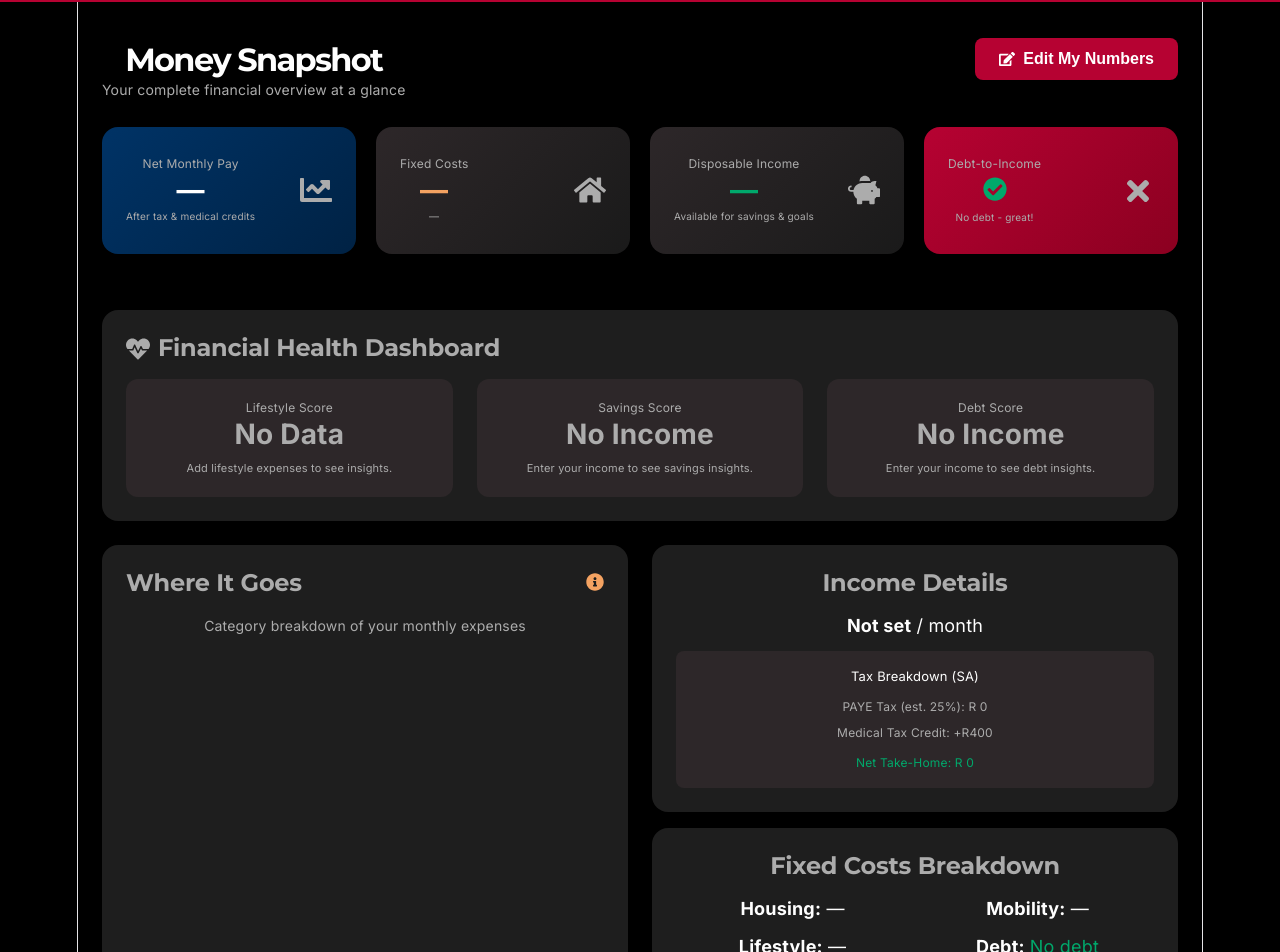
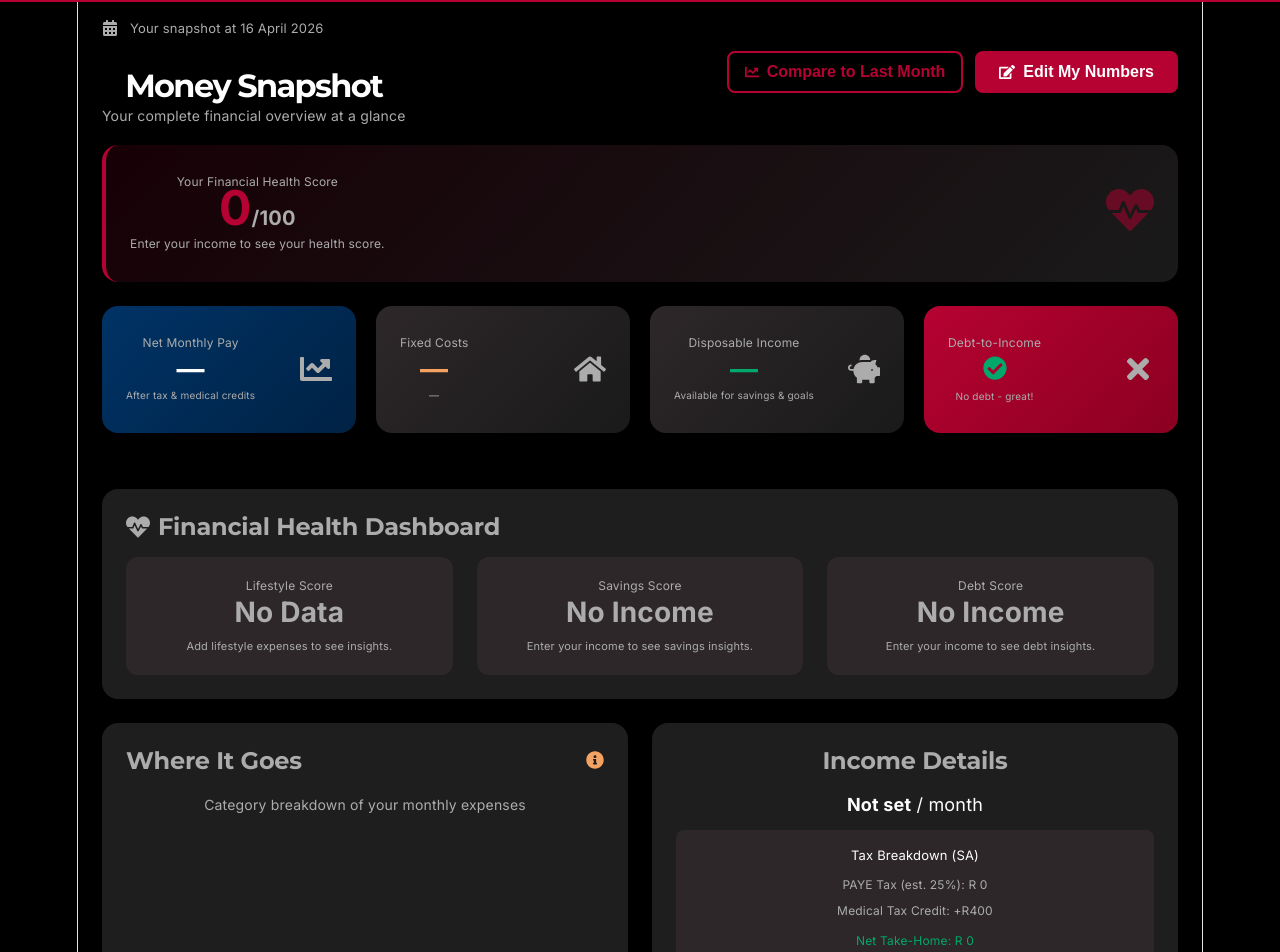
Before and after one commit to TshegoBless4/ABSA-Next-Gen, a React (Vite) app: page /#/money-snapshot in a window 1280 px wide. Shown: the part 75-1027 px from the top of the page. Built offline with nearby package versions, Linux system fonts and the light colour scheme; sample sign-in values are in the browser's storage.

Commit message:
fixing debt in Moneysnapshot

```diff
--- a/src/context/AuthProvider.jsx
+++ b/src/context/AuthProvider.jsx
@@ -13,15 +13,13 @@ const getDefaultUserData = () => ({
   medicalAid: 0,
   subscriptions: 0,
   monthlySavings: 0,
+  monthlyDebtPayment: 0,  // User's actual monthly debt payment
   emergencyFundTarget: 0,
   emergencyFundCurrent: 0,
   propertyDepositTarget: 0,
   propertyDepositCurrent: 0,
   holidayTarget: 0,
   holidayCurrent: 0,
-  studentLoan: 0,
-  creditCardDebt: 0,
-  personalLoan: 0,
   currentSavings: 0,
   raValue: 0,
   investments: 0,
@@ -204,7 +202,7 @@ export function AuthProvider({ children }) {
   const calculateFixedCosts = () => {
     return (userData.rent || 0) + (userData.vehicleFinance || 0) +
            (userData.insurance || 0) + (userData.medicalAid || 0) +
-           (userData.subscriptions || 0);
+           (userData.subscriptions || 0) + (userData.monthlyDebtPayment || 0);
   };
 
   const value = {
--- a/src/pages/Library.jsx
+++ b/src/pages/Library.jsx
@@ -22,9 +22,10 @@ function Library() {
     // Money Snapshot terms
     { term: "Net Monthly Pay", definition: "Your take-home pay after PAYE tax and medical aid credits. This is what you actually receive in your bank account each month.", category: "tax" },
     { term: "Medical Tax Credit", definition: "A tax credit for medical aid contributions. Currently R364 per month for the main member and R246 for each dependent.", category: "tax" },
-    { term: "Fixed Costs", definition: "Monthly expenses that stay relatively constant, like rent, bond, insurance, and vehicle finance.", category: "budgeting" },
+    { term: "Fixed Costs", definition: "Monthly expenses that stay relatively constant, like rent, bond, insurance, vehicle finance, and monthly debt payments.", category: "budgeting" },
     { term: "Disposable Income", definition: "Money left after paying all fixed costs. This is what you can use for savings, investments, and discretionary spending.", category: "budgeting" },
-    { term: "Debt-to-Income Ratio", definition: "Total monthly debt payments divided by gross monthly income. Lenders prefer this to be below 40%.", category: "debt" },
+    { term: "Monthly Debt Payment", definition: "The total amount you pay each month toward all your debts, including credit cards, personal loans, student loans, and other debt obligations.", category: "debt" },
+    { term: "Debt-to-Income Ratio", definition: "Your total monthly debt payments divided by your gross monthly income. Lenders prefer this to be below 40%.", category: "debt" },
 
     // Balanced Track - 50/30/20 Rule
     { term: "50/30/20 Rule", definition: "A budgeting framework where 50% of income goes to needs, 30% to wants, and 20% to savings and debt repayment.", category: "budgeting" },
--- a/src/pages/MoneySnapshot.jsx
+++ b/src/pages/MoneySnapshot.jsx
@@ -1,8 +1,8 @@
 // src/pages/MoneySnapshot.jsx
-import React, { useContext, useState } from 'react';
+import React, { useContext, useState, useEffect } from 'react';
 import { BarChart, Bar, XAxis, YAxis, Tooltip, ResponsiveContainer, Cell, PieChart, Pie } from 'recharts';
 import { AuthContext } from '../context/AuthContext';
-import { FaEdit, FaSave, FaTimes, FaChartLine, FaPiggyBank, FaHome, FaHeartbeat, FaInfoCircle, FaCheckCircle, FaPlus, FaTrash, FaPen } from 'react-icons/fa';
+import { FaEdit, FaSave, FaTimes, FaChartLine, FaPiggyBank, FaHome, FaHeartbeat, FaInfoCircle, FaCheckCircle, FaPlus, FaTrash, FaPen, FaCalendarAlt, FaChartLine as FaCompare } from 'react-icons/fa';
 import { Link } from 'react-router-dom';
 
 function MoneySnapshot() {
@@ -16,15 +16,38 @@ function MoneySnapshot() {
   const [showCategoryHelp, setShowCategoryHelp] = useState(false);
   const [showAddGoal, setShowAddGoal] = useState(false);
   const [newGoal, setNewGoal] = useState({ name: '', target: 0, current: 0 });
+  const [showCompare, setShowCompare] = useState(false);
+  const [previousMonthData, setPreviousMonthData] = useState(null);
 
   const formatCurrency = (amount) => new Intl.NumberFormat('en-ZA', { style: 'currency', currency: 'ZAR', minimumFractionDigits: 0 }).format(amount);
+
+  // Load previous month data on mount
+  useEffect(() => {
+    const saved = localStorage.getItem('previousMonthSnapshot');
+    if (saved) {
+      setPreviousMonthData(JSON.parse(saved));
+    }
+  }, []);
 
   const handleInputChange = (e) => {
     const { name, value } = e.target;
     setFormData(prev => ({ ...prev, [name]: parseFloat(value) || 0 }));
   };
 
+  // Save current data as previous month when editing
   const handleSave = () => {
+    // Save current data as previous month before updating
+    const currentSavingsRate = netPay > 0 ? ((userData.monthlySavings || 0) / netPay) * 100 : 0;
+    const currentSnapshot = {
+      netPay,
+      fixedCosts,
+      available,
+      savingsRate: currentSavingsRate,
+      date: new Date().toISOString()
+    };
+    localStorage.setItem('previousMonthSnapshot', JSON.stringify(currentSnapshot));
+    setPreviousMonthData(currentSnapshot);
+
     updateUserData(formData);
     setEditMode(false);
   };
@@ -128,34 +151,106 @@ function MoneySnapshot() {
 
   const allGoals = [...defaultGoals, ...getCustomGoals()].filter(goal => goal.target > 0 || goal.current > 0);
 
-  // FIXED: Debt calculation - only show debt if total is greater than R100
-  const totalDebt = (userData.creditCardDebt || 0) +
-                    (userData.personalLoan || 0) +
-                    (userData.studentLoan || 0);
-  // Only consider debt if it's greater than R100 (ignore rounding errors or tiny amounts)
-  const hasDebt = totalDebt > 100;
+  // SIMPLIFIED DEBT - Just monthly payment
+  const monthlyDebtPayment = userData.monthlyDebtPayment || 0;
+  const hasMonthlyDebtPayment = monthlyDebtPayment > 0;
   const annualIncome = userData.grossMonthlyIncome * 12;
-  const debtToIncomeRatio = annualIncome > 0 && hasDebt ? (totalDebt / annualIncome) * 100 : 0;
+  // Simple debt-to-income based on monthly payment (annualized)
+  const annualDebtPayment = monthlyDebtPayment * 12;
+  const debtToIncomeRatio = annualIncome > 0 ? (annualDebtPayment / annualIncome) * 100 : 0;
+  const hasDebt = monthlyDebtPayment > 0;
 
   const housingCost = (userData.rent || 0) + (userData.bond || 0);
   const hasVehicle = (userData.vehicleFinance || 0) > 0;
   const fuelCost = hasVehicle ? 2500 : 0;
   const mobilityCost = (userData.vehicleFinance || 0) + fuelCost;
   const lifestyleCost = (userData.subscriptions || 0) + (userData.insurance || 0);
-  // FIXED: Only calculate monthly payment if hasDebt is true
-  const estimatedMonthlyDebtPayment = hasDebt ? Math.max(500, totalDebt * 0.05) : 0;
   const monthlySavings = userData.monthlySavings || 0;
 
+  // PIE DATA - Uses user's actual monthly debt payment
   const pieData = [
     { name: 'Housing', value: housingCost, color: '#0f65c9' },
     ...(mobilityCost > 0 ? [{ name: 'Mobility', value: mobilityCost, color: '#F4A261' }] : []),
     ...(lifestyleCost > 0 ? [{ name: 'Lifestyle', value: lifestyleCost, color: '#00A86B' }] : []),
-    ...(estimatedMonthlyDebtPayment > 0 ? [{ name: 'Debt', value: estimatedMonthlyDebtPayment, color: '#b60232' }] : []),
+    ...(hasMonthlyDebtPayment ? [{ name: 'Debt Payment', value: monthlyDebtPayment, color: '#b60232' }] : []),
     ...(monthlySavings > 0 ? [{ name: 'Savings', value: monthlySavings, color: '#ff780f' }] : []),
   ];
 
   const savingsRate = netPay > 0 ? (monthlySavings / netPay) * 100 : 0;
   const lifestylePercentage = netPay > 0 ? (lifestyleCost / netPay) * 100 : 0;
+
+  // Calculate Health Score (0-100)
+  const calculateHealthScore = () => {
+    if (!netPay || netPay <= 0 || userData.grossMonthlyIncome <= 0) {
+      return 0;
+    }
+
+    let score = 50;
+
+    if (lifestylePercentage === 0 || lifestyleCost === 0) {
+      // No change
+    } else if (lifestylePercentage <= 20) {
+      score += 15;
+    } else if (lifestylePercentage <= 30) {
+      score += 5;
+    } else if (lifestylePercentage <= 40) {
+      score -= 10;
+    } else {
+      score -= 20;
+    }
+
+    if (savingsRate >= 20) {
+      score += 25;
+    } else if (savingsRate >= 15) {
+      score += 15;
+    } else if (savingsRate >= 10) {
+      score += 5;
+    } else if (savingsRate > 0 && savingsRate < 10) {
+      score -= 10;
+    } else if (savingsRate === 0) {
+      score -= 20;
+    }
+
+    // Debt score based on monthly payment vs income
+    if (!hasDebt) {
+      score += 10;
+    } else if (debtToIncomeRatio <= 20) {
+      score += 5;
+    } else if (debtToIncomeRatio <= 40) {
+      score -= 10;
+    } else if (debtToIncomeRatio <= 60) {
+      score -= 20;
+    } else {
+      score -= 25;
+    }
+
+    const emergencyTarget = userData.emergencyFundTarget || 0;
+    const emergencyCurrent = userData.emergencyFundCurrent || 0;
+    if (emergencyTarget > 0 && emergencyCurrent >= emergencyTarget) {
+      score += 10;
+    } else if (emergencyTarget > 0 && emergencyCurrent >= emergencyTarget * 0.5) {
+      score += 5;
+    }
+
+    const investments = userData.investments || 0;
+    if (investments > 100000) {
+      score += 5;
+    } else if (investments > 50000) {
+      score += 3;
+    } else if (investments > 10000) {
+      score += 1;
+    }
+
+    return Math.max(0, Math.min(100, score));
+  };
+
+  const healthScore = calculateHealthScore();
+  const getHealthScoreColor = () => {
+    if (healthScore >= 80) return '#00A86B';
+    if (healthScore >= 60) return '#F4A261';
+    if (healthScore >= 40) return '#F4A261';
+    return '#b60232';
+  };
 
   const getLifestyleRating = () => {
     if (lifestylePercentage > 30) return { text: 'High', color: '#b60232', suggestion: 'Consider reducing discretionary spending.' };
@@ -175,9 +270,9 @@ function MoneySnapshot() {
   const getDebtRating = () => {
     if (!annualIncome || annualIncome <= 0) return { text: 'No Income', color: '#acacac', suggestion: 'Enter your income to see debt insights.' };
     if (!hasDebt) return { text: 'Debt-Free', color: '#00A86B', suggestion: 'Great job! No debt to worry about.' };
-    if (debtToIncomeRatio <= 20) return { text: 'Healthy', color: '#00A86B', suggestion: 'Your debt levels are well-managed.' };
-    if (debtToIncomeRatio <= 40) return { text: 'Moderate', color: '#F4A261', suggestion: 'Monitor your debt closely.' };
-    return { text: 'High', color: '#b60232', suggestion: 'Prioritise paying down debt before aggressive investing.' };
+    if (debtToIncomeRatio <= 20) return { text: 'Healthy', color: '#00A86B', suggestion: 'Your debt payments are well within your means.' };
+    if (debtToIncomeRatio <= 40) return { text: 'Moderate', color: '#F4A261', suggestion: 'Monitor your debt payments closely.' };
+    return { text: 'High', color: '#b60232', suggestion: 'Your debt payments are high. Consider debt consolidation or refinancing.' };
   };
 
   const lifestyleRating = getLifestyleRating();
@@ -200,22 +295,109 @@ function MoneySnapshot() {
 
   const getDebtNudge = () => {
     if (!hasDebt) return null;
-    if (debtToIncomeRatio > 40) return `Your debt-to-income ratio is ${debtToIncomeRatio.toFixed(0)}%. Consider accelerating debt payments.`;
+    if (debtToIncomeRatio > 40) return `Your debt payments are ${debtToIncomeRatio.toFixed(0)}% of your income. Consider paying down debt faster.`;
     return null;
   };
 
+  const getChangeIndicator = (current, previous) => {
+    if (!previous || previous === 0) return null;
+    const change = ((current - previous) / previous) * 100;
+    if (change > 5) return { icon: '▲', color: '#b60232', text: `+${change.toFixed(0)}%` };
+    if (change < -5) return { icon: '▼', color: '#00A86B', text: `${change.toFixed(0)}%` };
+    return { icon: '•', color: '#acacac', text: 'Steady' };
+  };
+
+  const today = new Date();
+  const formattedDate = today.toLocaleDateString('en-ZA', { year: 'numeric', month: 'long', day: 'numeric' });
+
   return (
     <div>
-      <div style={{ display: 'flex', justifyContent: 'space-between', alignItems: 'center', marginBottom: '24px', flexWrap: 'wrap', gap: '16px' }}>
+      <div style={{ display: 'flex', justifyContent: 'space-between', alignItems: 'center', marginBottom: '16px', flexWrap: 'wrap', gap: '16px' }}>
         <div>
+          <div style={{ display: 'flex', alignItems: 'center', gap: '12px', marginBottom: '4px' }}>
+            <FaCalendarAlt size={16} color="#acacac" />
+            <p style={{ color: '#acacac', fontSize: '13px', margin: 0 }}>Your snapshot at {formattedDate}</p>
+          </div>
           <h1 style={{ marginBottom: '4px' }}>Money Snapshot</h1>
           <p style={{ color: '#acacac', fontSize: '14px' }}>Your complete financial overview at a glance</p>
         </div>
-        <button onClick={() => editMode ? handleSave() : setEditMode(true)} className="btn-primary" style={{ display: 'flex', alignItems: 'center', gap: '8px' }}>
-          {editMode ? <><FaSave /> Save Changes</> : <><FaEdit /> Edit My Numbers</>}
-        </button>
+        <div style={{ display: 'flex', gap: '12px' }}>
+          <button onClick={() => setShowCompare(!showCompare)} className="btn-secondary" style={{ display: 'flex', alignItems: 'center', gap: '8px', padding: '10px 16px' }}>
+            <FaCompare size={14} /> {showCompare ? 'Hide Comparison' : 'Compare to Last Month'}
+          </button>
+          <button onClick={() => editMode ? handleSave() : setEditMode(true)} className="btn-primary" style={{ display: 'flex', alignItems: 'center', gap: '8px' }}>
+            {editMode ? <><FaSave /> Save Changes</> : <><FaEdit /> Edit My Numbers</>}
+          </button>
+        </div>
       </div>
 
+      {/* Health Score Card */}
+      <div className="card" style={{ marginBottom: '24px', background: `linear-gradient(135deg, ${getHealthScoreColor()}20 0%, #1a1a1a 100%)`, borderLeft: `4px solid ${getHealthScoreColor()}` }}>
+        <div style={{ display: 'flex', justifyContent: 'space-between', alignItems: 'center', flexWrap: 'wrap', gap: '16px' }}>
+          <div>
+            <p style={{ color: '#acacac', fontSize: '12px' }}>Your Financial Health Score</p>
+            <p style={{ fontSize: '48px', fontWeight: 'bold', color: getHealthScoreColor() }}>{healthScore}<span style={{ fontSize: '20px', color: '#acacac' }}>/100</span></p>
+            <p style={{ fontSize: '12px', color: '#acacac' }}>
+              {healthScore === 0 ? 'Enter your income to see your health score.' :
+               healthScore >= 80 ? 'Excellent! You\'re on the right track.' :
+               healthScore >= 60 ? 'Good, but room for improvement.' :
+               healthScore >= 40 ? 'Needs attention. Review the nudges below.' :
+               'Critical. Take action on the recommendations below.'}
+            </p>
+          </div>
+          <div style={{ textAlign: 'right' }}>
+            <FaHeartbeat size={48} color={getHealthScoreColor()} opacity={0.5} />
+          </div>
+        </div>
+      </div>
+
+      {/* Compare to Last Month Section */}
+      {showCompare && previousMonthData && (
+        <div className="card" style={{ marginBottom: '24px', backgroundColor: '#00336620', borderLeft: '4px solid #F4A261' }}>
+          <h3 style={{ fontSize: '16px', marginBottom: '12px' }}>vs Last Month</h3>
+          <div style={{ display: 'grid', gridTemplateColumns: 'repeat(4, 1fr)', gap: '16px' }}>
+            <div>
+              <p style={{ fontSize: '11px', color: '#acacac' }}>Net Pay</p>
+              <p style={{ fontSize: '16px', fontWeight: 'bold' }}>{formatCurrency(netPay)}</p>
+              {getChangeIndicator(netPay, previousMonthData.netPay) && (
+                <p style={{ fontSize: '11px', color: getChangeIndicator(netPay, previousMonthData.netPay).color }}>
+                  {getChangeIndicator(netPay, previousMonthData.netPay).icon} {getChangeIndicator(netPay, previousMonthData.netPay).text}
+                </p>
+              )}
+            </div>
+            <div>
+              <p style={{ fontSize: '11px', color: '#acacac' }}>Fixed Costs</p>
+              <p style={{ fontSize: '16px', fontWeight: 'bold' }}>{formatCurrency(fixedCosts)}</p>
+              {getChangeIndicator(fixedCosts, previousMonthData.fixedCosts) && (
+                <p style={{ fontSize: '11px', color: getChangeIndicator(fixedCosts, previousMonthData.fixedCosts).color }}>
+                  {getChangeIndicator(fixedCosts, previousMonthData.fixedCosts).icon} {getChangeIndicator(fixedCosts, previousMonthData.fixedCosts).text}
+                </p>
+              )}
+            </div>
+            <div>
+              <p style={{ fontSize: '11px', color: '#acacac' }}>Disposable Income</p>
+              <p style={{ fontSize: '16px', fontWeight: 'bold' }}>{formatCurrency(available)}</p>
+              {getChangeIndicator(available, previousMonthData.available) && (
+                <p style={{ fontSize: '11px', color: getChangeIndicator(available, previousMonthData.available).color }}>
+                  {getChangeIndicator(available, previousMonthData.available).icon} {getChangeIndicator(available, previousMonthData.available).text}
+                </p>
+              )}
+            </div>
+            <div>
+              <p style={{ fontSize: '11px', color: '#acacac' }}>Savings Rate</p>
+              <p style={{ fontSize: '16px', fontWeight: 'bold' }}>{savingsRate.toFixed(0)}%</p>
+              {previousMonthData.savingsRate && getChangeIndicator(savingsRate, previousMonthData.savingsRate) && (
+                <p style={{ fontSize: '11px', color: getChangeIndicator(savingsRate, previousMonthData.savingsRate).color }}>
+                  {getChangeIndicator(savingsRate, previousMonthData.savingsRate).icon} {getChangeIndicator(savingsRate, previousMonthData.savingsRate).text}
+                </p>
+              )}
+            </div>
+          </div>
+          <p style={{ fontSize: '10px', color: '#acacac', marginTop: '12px' }}>Based on snapshot from {previousMonthData.date ? new Date(previousMonthData.date).toLocaleDateString('en-ZA') : 'last month'}</p>
+        </div>
+      )}
+
+      {/* Top Stats Cards */}
       <div style={{ display: 'grid', gridTemplateColumns: 'repeat(4, 1fr)', gap: '20px', marginBottom: '32px' }}>
         <div className="card" style={{ background: 'linear-gradient(135deg, #003366 0%, #002244 100%)', border: 'none' }}>
           <div style={{ display: 'flex', justifyContent: 'space-between', alignItems: 'center' }}>
@@ -243,6 +425,7 @@ function MoneySnapshot() {
         </div>
       </div>
 
+      {/* Financial Health Dashboard */}
       <div className="card" style={{ marginBottom: '24px' }}>
         <h2 style={{ display: 'flex', alignItems: 'center', gap: '8px' }}><FaHeartbeat /> Financial Health Dashboard</h2>
         <div style={{ display: 'grid', gridTemplateColumns: 'repeat(3, 1fr)', gap: '24px', marginTop: '16px' }}>
@@ -264,6 +447,7 @@ function MoneySnapshot() {
         </div>
       </div>
 
+      {/* Where It Goes & Fixed Costs */}
       <div style={{ display: 'grid', gridTemplateColumns: '1fr 1fr', gap: '24px', marginBottom: '24px' }}>
         <div className="card">
           <div style={{ display: 'flex', justifyContent: 'space-between', alignItems: 'center', marginBottom: '16px' }}>
@@ -278,7 +462,7 @@ function MoneySnapshot() {
               <p style={{ fontSize: '11px', color: '#acacac' }}>• <span style={{ color: '#0f65c9' }}>Housing</span>: Monthly rent or bond payment</p>
               <p style={{ fontSize: '11px', color: '#acacac' }}>• <span style={{ color: '#F4A261' }}>Mobility</span>: Car finance + R2500 fuel (only if you own a car)</p>
               <p style={{ fontSize: '11px', color: '#acacac' }}>• <span style={{ color: '#00A86B' }}>Lifestyle</span>: Subscriptions + insurance</p>
-              <p style={{ fontSize: '11px', color: '#acacac' }}>• <span style={{ color: '#b60232' }}>Debt</span>: 5% of total debt or R500 minimum</p>
+              <p style={{ fontSize: '11px', color: '#acacac' }}>• <span style={{ color: '#b60232' }}>Debt Payment</span>: Your actual monthly debt payment (credit cards, loans, etc.)</p>
               <p style={{ fontSize: '11px', color: '#acacac' }}>• <span style={{ color: '#ff780f' }}>Savings</span>: Your monthly savings contribution</p>
             </div>
           )}
@@ -293,7 +477,7 @@ function MoneySnapshot() {
               <div style={{ display: 'flex', justifyContent: 'center' }}>
                 <ResponsiveContainer width="100%" height={320}>
                   <PieChart>
-                    <Pie data={pieData} dataKey="value" nameKey="name" cx="50%" cy="50%" outerRadius={90} label={({ name, percent }) => `${name}: ${(percent * 100).toFixed(0)}%`} labelLine={true}>
+                    <Pie data={pieData} dataKey="value" nameKey="name" cx="50%" cy="50%" outerRadius={85} label={({ name, percent }) => `${name}: ${(percent * 100).toFixed(0)}%`} labelLine={true}>
                       {pieData.map((entry, idx) => (<Cell key={`cell-${idx}`} fill={entry.color} />))}
                     </Pie>
                     <Tooltip formatter={(value) => formatCurrency(value)} />
@@ -328,7 +512,7 @@ function MoneySnapshot() {
               </div>
             ) : (
               <>
-                <p style={{ fontSize: '18px' }}><strong>{netPay > 0 ? formatCurrency(userData.grossMonthlyIncome) : 'Not set'}</strong> / month</p>
+                <p style={{ fontSize: '18px' }}><strong>{userData.grossMonthlyIncome > 0 ? formatCurrency(userData.grossMonthlyIncome) : 'Not set'}</strong> / month</p>
                 {monthlySavings > 0 && <p style={{ fontSize: '14px', color: '#00A86B' }}>Monthly Savings: {formatCurrency(monthlySavings)}</p>}
               </>
             )}
@@ -349,15 +533,14 @@ function MoneySnapshot() {
                 <div><label>Insurance</label><input type="number" name="insurance" value={formData.insurance} onChange={handleInputChange} min="0" /></div>
                 <div><label>Medical Aid</label><input type="number" name="medicalAid" value={formData.medicalAid} onChange={handleInputChange} min="0" /></div>
                 <div><label>Subscriptions</label><input type="number" name="subscriptions" value={formData.subscriptions} onChange={handleInputChange} min="0" /></div>
-                <div><label>Credit Card Debt</label><input type="number" name="creditCardDebt" value={formData.creditCardDebt} onChange={handleInputChange} min="0" /></div>
-                <div><label>Personal Loan</label><input type="number" name="personalLoan" value={formData.personalLoan} onChange={handleInputChange} min="0" /></div>
+                <div><label>Monthly Debt Payment </label><input type="number" name="monthlyDebtPayment" value={formData.monthlyDebtPayment || 0} onChange={handleInputChange} min="0" placeholder="R0" /></div>
               </div>
             ) : (
               <div style={{ display: 'grid', gridTemplateColumns: 'repeat(2, 1fr)', gap: '12px' }}>
                 <p><strong>Housing:</strong> {housingCost > 0 ? formatCurrency(housingCost) : '—'}</p>
                 <p><strong>Mobility:</strong> {mobilityCost > 0 ? formatCurrency(mobilityCost) : '—'}</p>
                 <p><strong>Lifestyle:</strong> {lifestyleCost > 0 ? formatCurrency(lifestyleCost) : '—'}</p>
-                <p><strong>Debt:</strong> {hasDebt ? formatCurrency(estimatedMonthlyDebtPayment) : <span style={{ color: '#00A86B' }}>No debt</span>}</p>
+                <p><strong>Debt Payment:</strong> {hasMonthlyDebtPayment ? formatCurrency(monthlyDebtPayment) : <span style={{ color: '#00A86B' }}>No debt payment set</span>}</p>
                 <p><strong>Monthly Savings:</strong> {monthlySavings > 0 ? formatCurrency(monthlySavings) : '—'}</p>
               </div>
             )}
@@ -365,6 +548,7 @@ function MoneySnapshot() {
         </div>
       </div>
 
+      {/* Income Waterfall Chart */}
       <div className="card">
         <h2>Income Waterfall</h2>
         <ResponsiveContainer width="100%" height={280}>
@@ -387,6 +571,7 @@ function MoneySnapshot() {
         </ResponsiveContainer>
       </div>
 
+      {/* Goals Section */}
       <div className="card">
         <div style={{ display: 'flex', justifyContent: 'space-between', alignItems: 'center', marginBottom: '16px' }}>
           <h2 style={{ marginBottom: '0' }}>Your Goals</h2>
@@ -478,6 +663,7 @@ function MoneySnapshot() {
         )}
       </div>
 
+      {/* Smart Nudges */}
       <div className="card" style={{ background: "linear-gradient(135deg, #16110d 0%, #2d2729 85%)", marginTop: '24px' }}>
         <h3 style={{ display: 'flex', alignItems: 'center', gap: '8px' }}>Smart Nudges</h3>
 
```
Also changed, not shown: src/pages/AggressiveTrack.jsx (+4 -4 lines).
